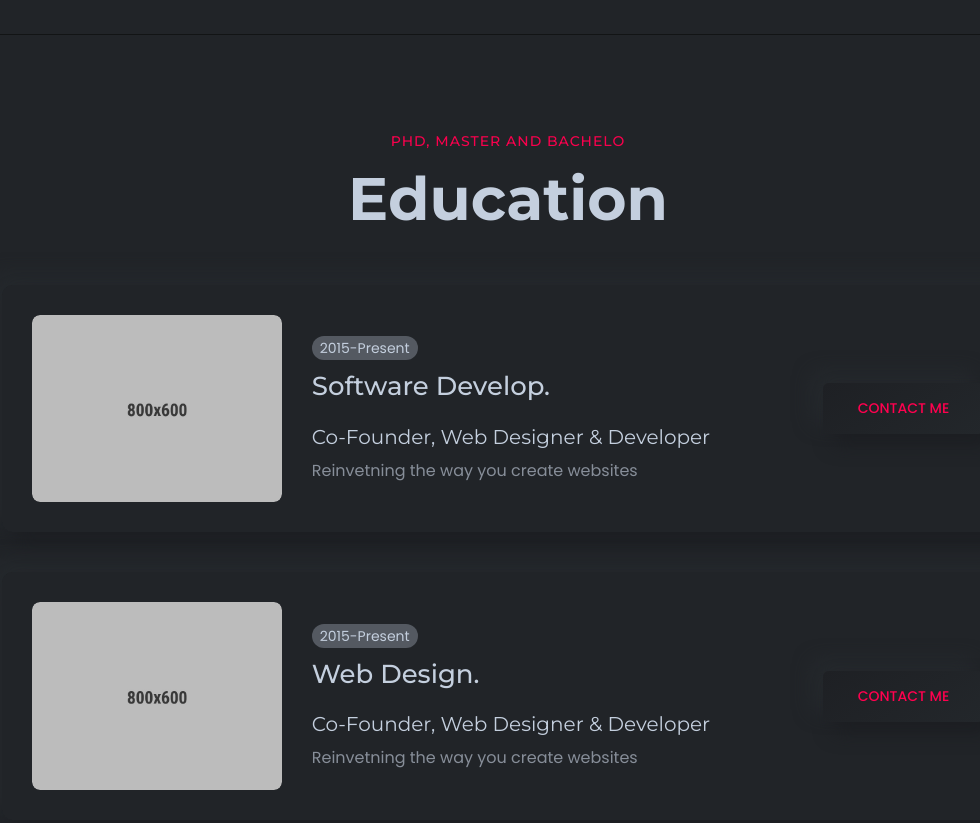
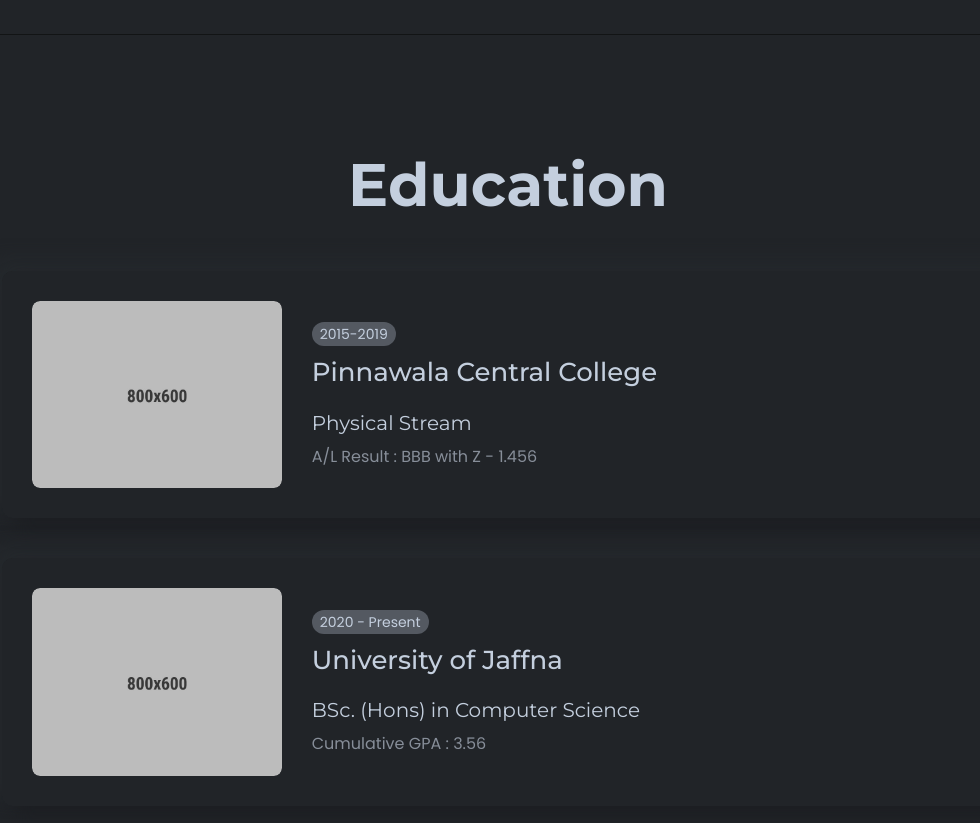
Before and after one commit to z1nc0r3/Portfolio, a plain HTML site: page index.html in a window 1280 px wide. Shown: the part 2320-3143 px from the top of the page, without its empty margins (132-1112 px from the left). Drawn offline with Linux system fonts and the light colour scheme; files whose address does not match are found by name.

Commit message:
Add Education

```diff
--- a/index.html
+++ b/index.html
@@ -269,7 +269,6 @@
                 <div class="row">
                     <div class="col-lg-12">
                         <div data-aos="fade-up" data-aos-duration="500" data-aos-delay="100" data-aos-once="true" class="section-title text-center">
-                            <span class="subtitle">Phd, Master and Bachelo</span>
                             <h2 class="title">Education</h2>
                         </div>
                     </div>
@@ -283,19 +282,14 @@
                                     <img src="assets/images/portfolio/portfolio-04.jpg" alt="Personal Portfolio">
                                 </div>
                                 <div class="experience-center">
-                                    <span class="date">2015-Present</span>
+                                    <span class="date">2015-2019</span>
                                     <h4 class="experience-title">
-                                        Software Develop.
+                                        Pinnawala Central College
                                     </h4>
                                     <h6 class="subtitle">
-                                        Co-Founder, Web Designer & Developer
+                                        Physical Stream
                                     </h6>
-                                    <p class="disc">Reinvetning the way you create websites</p>
-                                </div>
-                            </div>
-                            <div class="experience-right">
-                                <div class="experience-footer">
-                                    <a class="rn-btn" href="#contacts"><span>CONTACT ME</span></a>
+                                    <p class="disc">A/L Result : BBB with Z - 1.456</p>
                                 </div>
                             </div>
                         </div>
@@ -308,19 +302,14 @@
                                     <img src="assets/images/portfolio/portfolio-05.jpg" alt="Personal Portfolio">
                                 </div>
                                 <div class="experience-center">
-                                    <span class="date">2015-Present</span>
+                                    <span class="date">2020 - Present</span>
                                     <h4 class="experience-title">
-                                        Web Design.
+                                        University of Jaffna
                                     </h4>
                                     <h6 class="subtitle">
-                                        Co-Founder, Web Designer & Developer
+                                        BSc. (Hons) in Computer Science
                                     </h6>
-                                    <p class="disc">Reinvetning the way you create websites</p>
-                                </div>
-                            </div>
-                            <div class="experience-right">
-                                <div class="experience-footer">
-                                    <a class="rn-btn" href="#contacts"><span>CONTACT ME</span></a>
+                                    <p class="disc">Cumulative GPA : 3.56</p>
                                 </div>
                             </div>
                         </div>
```
